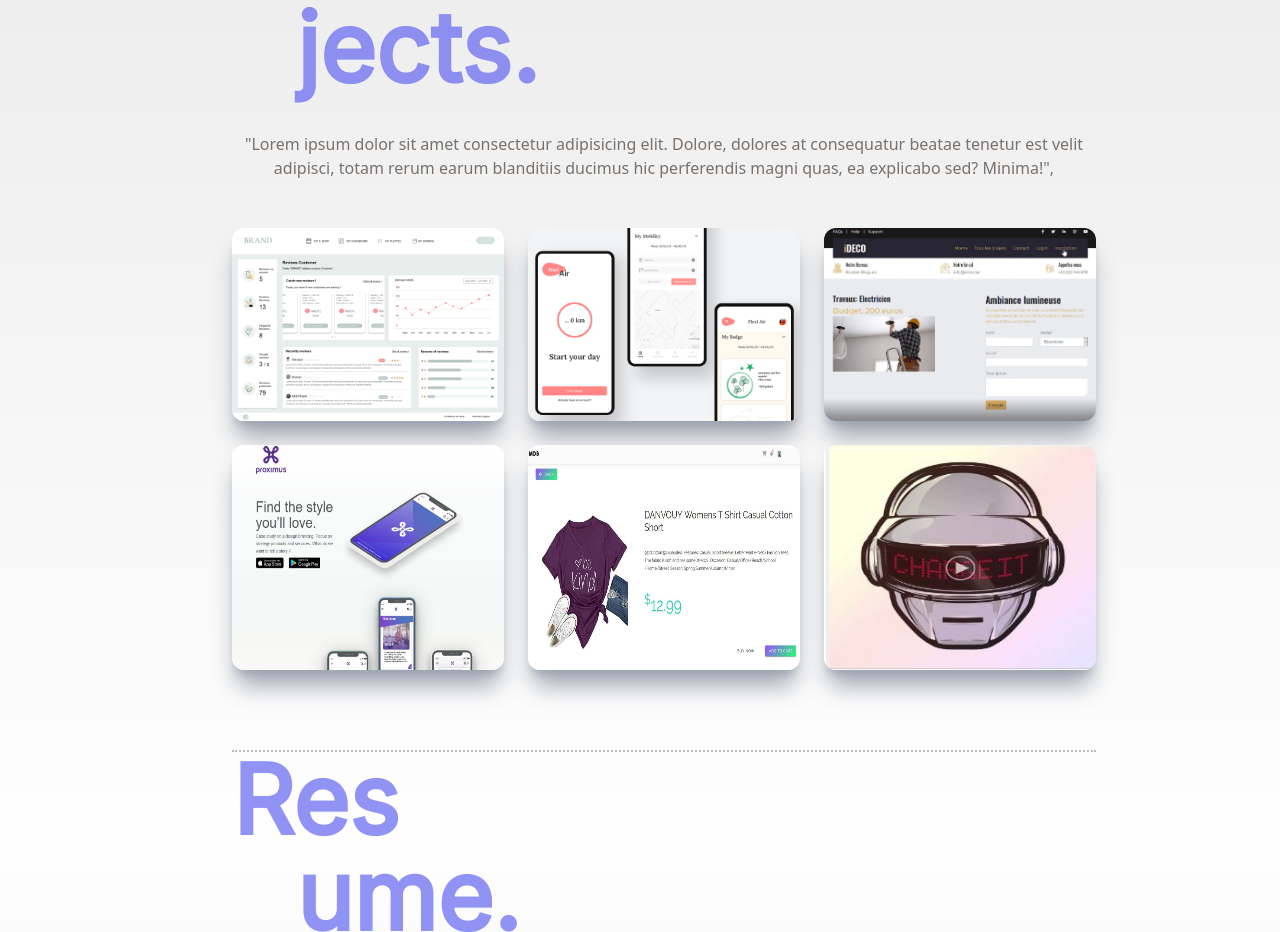
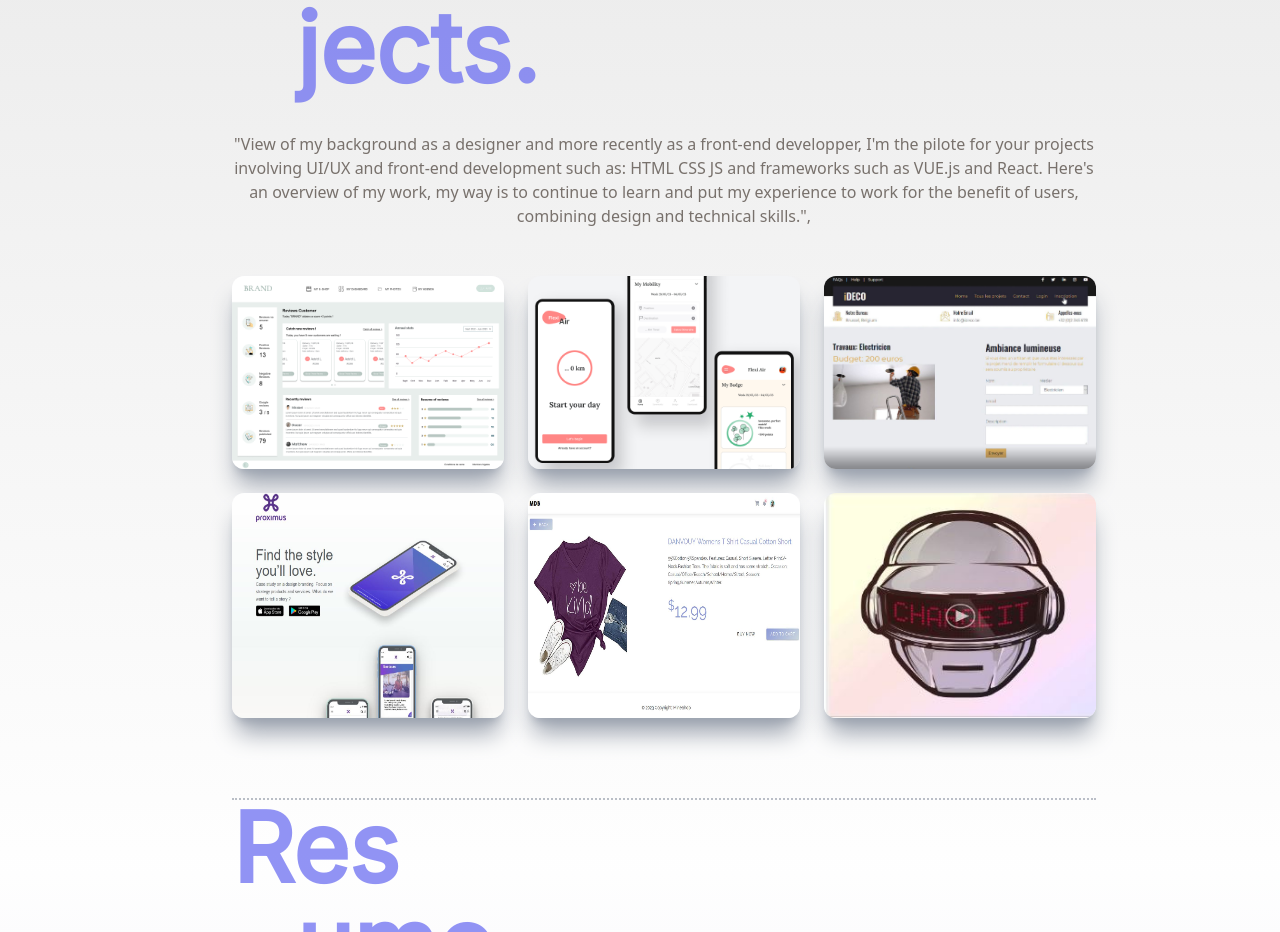
Before and after one commit to paulinecoudert/site-vite-react, a React (Vite) app: page / in a window 1280 px wide. Shown: the part 1660-2592 px from the top of the page. Built offline with nearby package versions, Linux system fonts and the light colour scheme.

Commit message:
link project

```diff
--- a/src/components/ProjectItem.jsx
+++ b/src/components/ProjectItem.jsx
@@ -1,6 +1,8 @@
 import { React } from "react";
+import { AiFillGithub } from "react-icons/ai";
+import { BiLinkAlt } from "react-icons/bi";
 
-const ProjectItem = ({ img, title, language, lien, email }) => {
+const ProjectItem = ({ img, title, language, lienGit, lienUrl }) => {
   return (
     <div className="relative flex items-center justify-center h-auto w-full shadow-xl shadow-gray-400 rounded-xl group hover:bg-gradient-to-r from-gray-200 to-[#5c6bc0]">
       <img
@@ -14,13 +16,22 @@ const ProjectItem = ({ img, title, language, lien, email }) => {
         </h3>
         <p className="text-center p-2 pb-4 text-white">{language}</p>
 
-        <a
-          className="max-w-[240px] block text-sm text-center p-2 rounded-lg bg-white text-stone-500 font-bold cursor-pointer "
-          href={lien}
-          target="_blank"
-        >
-          More infos
-        </a>
+        <div className="flex justify-center">
+          <a
+            href={lienGit}
+            target="_blank"
+            className="buttonNav rounded-full shadow-lg bg-gray-100  shadow-gray-400 m-2 p-4 cursor-pointer bg-gray-100  hover:bg-indigo-500 active:bg-indigo-500 hover:scale-110 ease-in duration-300 "
+          >
+            <AiFillGithub size={20} />
+          </a>
+
+          <a
+            href={lienUrl}
+            className="buttonNav rounded-full shadow-lg bg-gray-100  shadow-gray-400 m-2 p-4 cursor-pointer bg-gray-100  hover:bg-indigo-500 active:bg-indigo-500 hover:scale-110 ease-in duration-300 "
+          >
+            <BiLinkAlt size={20} />
+          </a>
+        </div>
       </div>
     </div>
   );
--- a/src/components/Projects.jsx
+++ b/src/components/Projects.jsx
@@ -2,7 +2,7 @@ import { React } from "react";
 
 import ProjectItem from "./ProjectItem";
 import DaftPunkImg from "../assets/daftPunk.jpg";
-import MineShop from "../assets/MineShop.jpg";
+import MineShop from "../assets/DetailProduct.jpg";
 import IDeco from "../assets/idecoNew.jpg";
 import UiTelecom from "../assets/UiTelecom.jpg";
 import Ui from "../assets/flexiAirNew.jpg";
@@ -13,37 +13,44 @@ const data = [
     title: "My Dashboard",
     img: Dashboard,
     language: "FIGMA",
-    lien: ["https://github.com/paulinecoudert/SymfonyDeco"],
+    lienGit: "",
+    lienUrl: ["https://github.com/paulinecoudert/SymfonyDeco"],
   },
   {
     title: "FLEXI AIR",
     img: Ui,
     language: "FIGMA  ",
-    lien: "https://www.figma.com/file/rAI0vtkW9p8UsPhGgETBJW?embed_host=share&kind=&node-id=26578%3A3219&t=3VGM2s4ZD96mONLm-1&type=design&viewer=1 ",
+    lienGit: "https://github.com/paulinecoudert/flexiAir",
+    lienUrl:
+      "https://www.figma.com/file/rAI0vtkW9p8UsPhGgETBJW?embed_host=share&kind=&node-id=26578%3A3219&t=3VGM2s4ZD96mONLm-1&type=design&viewer=1 ",
   },
   {
     title: "IDECO",
     img: IDeco,
     language: "PHP , Symphony, JS, Bootstrap ",
-    lien: ["https://github.com/paulinecoudert/SymfonyDeco"],
+    lienGit: ["https://github.com/paulinecoudert/SymfonyDeco"],
+    lienUrl: "https://www.youtube.com/watch?v=Qpn3-j9w9w8",
   },
   {
     title: "UI TELECOM",
     img: UiTelecom,
     language: "FIGMA, HTML, CSS",
-    lien: "https://paulinecoudert.github.io/uiTelecom/",
+    lienGit: "https://github.com/paulinecoudert/uiTelecom",
+    lienUrl: "https://paulinecoudert.github.io/uiTelecom/",
   },
   {
     title: "MINE SHOP",
     img: MineShop,
     language: "Vue.JS , Bootstrap, TypeScript, HTML",
-    lien: "https://github.com/paulinecoudert/mine-store",
+    lienGit: "https://github.com/paulinecoudert/vite-ms",
+    lienUrl: "https://paulinecoudert.github.io/vite-ms/",
   },
   {
     title: "MUSIC CREATOR",
     img: DaftPunkImg,
     language: "React, Javascript, CSS, HTML ",
-    lien: "https://paulinecoudert.github.io/daft_music/",
+    lienGit: "https://github.com/paulinecoudert/daft_music",
+    lienUrl: "https://paulinecoudert.github.io/daft_music/",
   },
 ];
 
@@ -60,10 +67,12 @@ const Projects = () => {
         jects.
       </h1>
       <p className="text-center pb-8 mx-8 text-stone-500">
-        "Lorem ipsum dolor sit amet consectetur adipisicing elit. Dolore,
-        dolores at consequatur beatae tenetur est velit adipisci, totam rerum
-        earum blanditiis ducimus hic perferendis magni quas, ea explicabo sed?
-        Minima!",
+        "View of my background as a designer and more recently as a front-end
+        developper, I'm the pilote for your projects involving UI/UX and
+        front-end development such as: HTML CSS JS and frameworks such as VUE.js
+        and React. Here's an overview of my work, my way is to continue to learn
+        and put my experience to work for the benefit of users, combining design
+        and technical skills.",
       </p>
       <div className="grid sm:grid-cols-2 xl:grid-cols-3 p-4 px-8 gap-6">
         {data.map((item, i) => (
@@ -72,8 +81,8 @@ const Projects = () => {
             title={item.title}
             img={item.img}
             language={item.language}
-            lien={item.lien}
-            email={item.email}
+            lienGit={item.lienGit}
+            lienUrl={item.lienUrl}
           />
         ))}
       </div>
```
Also changed, not shown: src/assets/DetailProduct.jpg (added), src/assets/HomeMineShop.jpg (added).
